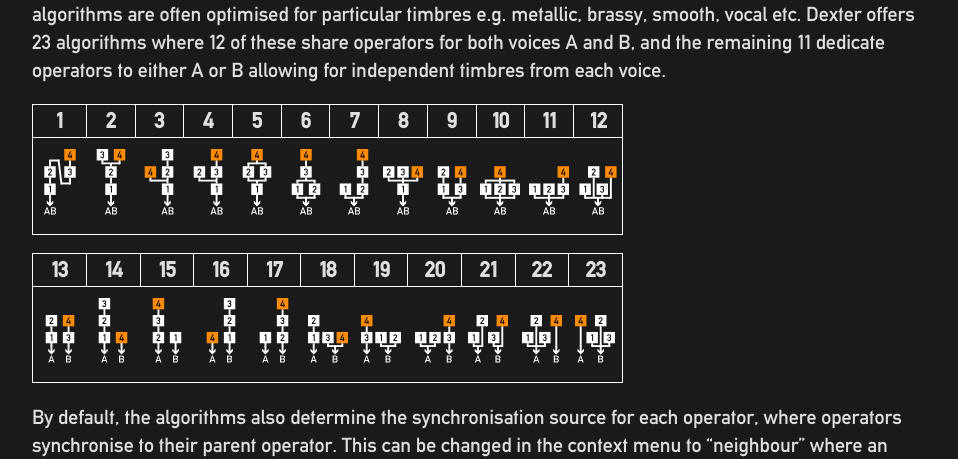
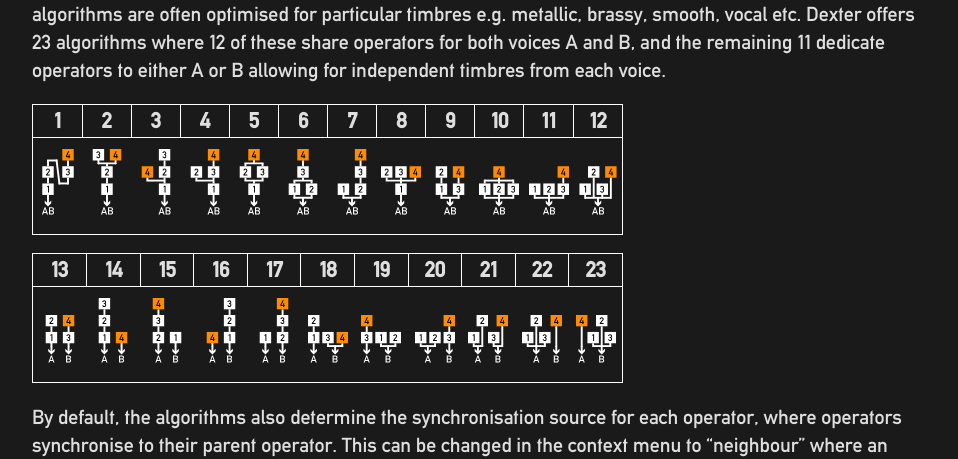
Before and after one commit to ValleyAudio/ValleyAudio.github.io, a Jekyll site: the page built from rack/dexter/dexter.html, in a window 1280 px wide. Shown: the part 1720-2179 px from the top of the page, without its empty margins (160-1118 px from the left). Built offline with Jekyll 4.4.1, drawn with Linux system fonts in a browser that asks for light colours.

Commit message:
Formatting table

```diff
--- a/rack/dexter/dexter.html
+++ b/rack/dexter/dexter.html
@@ -56,37 +56,37 @@
                 <img src="images/algo0.svg" alt="Algorithm 1" style="width:40px;margin-top:10px;margin-bottom:10px;margin-left:2px;margin-right:2px">
             </center></td>
             <td><center>
-                <img src="images/algo1.svg" alt="Algorithm 2" style="width:40px;margin-top:10px;margin-bottom:10px;">
+                <img src="images/algo1.svg" alt="Algorithm 2" style="width:40px;margin-top:10px;margin-bottom:10px;margin-left:2px;margin-right:2px">
             </center></td>
             <td><center>
-                <img src="images/algo2.svg" alt="Algorithm 3" style="width:40px;margin-top:10px;margin-bottom:10px;">
+                <img src="images/algo2.svg" alt="Algorithm 3" style="width:40px;margin-top:10px;margin-bottom:10px;margin-left:2px;margin-right:2px">
             </center></td>
             <td><center>
-                <img src="images/algo3.svg" alt="Algorithm 4" style="width:40px;margin-top:10px;margin-bottom:10px;">
+                <img src="images/algo3.svg" alt="Algorithm 4" style="width:40px;margin-top:10px;margin-bottom:10px;margin-left:2px;margin-right:2px">
             </center></td>
             <td><center>
-                <img src="images/algo4.svg" alt="Algorithm 5" style="width:40px;margin-top:10px;margin-bottom:10px;">
+                <img src="images/algo4.svg" alt="Algorithm 5" style="width:40px;margin-top:10px;margin-bottom:10px;margin-left:2px;margin-right:2px">
             </center></td>
             <td><center>
-                <img src="images/algo5.svg" alt="Algorithm 6" style="width:40px;margin-top:10px;margin-bottom:10px;">
+                <img src="images/algo5.svg" alt="Algorithm 6" style="width:40px;margin-top:10px;margin-bottom:10px;margin-left:2px;margin-right:2px">
             </center></td>
             <td><center>
-                <img src="images/algo6.svg" alt="Algorithm 7" style="width:40px;margin-top:10px;margin-bottom:10px;">
+                <img src="images/algo6.svg" alt="Algorithm 7" style="width:40px;margin-top:10px;margin-bottom:10px;margin-left:2px;margin-right:2px">
             </center></td>
             <td><center>
-                <img src="images/algo7.svg" alt="Algorithm 8" style="width:40px;margin-top:10px;margin-bottom:10px;">
+                <img src="images/algo7.svg" alt="Algorithm 8" style="width:40px;margin-top:10px;margin-bottom:10px;margin-left:2px;margin-right:2px">
             </center></td>
             <td><center>
-                <img src="images/algo8.svg" alt="Algorithm 9" style="width:40px;margin-top:10px;margin-bottom:10px;">
+                <img src="images/algo8.svg" alt="Algorithm 9" style="width:40px;margin-top:10px;margin-bottom:10px;margin-left:2px;margin-right:2px">
             </center></td>
             <td><center>
-                <img src="images/algo9.svg" alt="Algorithm 10" style="width:40px;margin-top:10px;margin-bottom:10px;">
+                <img src="images/algo9.svg" alt="Algorithm 10" style="width:40px;margin-top:10px;margin-bottom:10px;margin-left:2px;margin-right:2px">
             </center></td>
             <td><center>
-                <img src="images/algo10.svg" alt="Algorithm 11" style="width:40px;margin-top:10px;margin-bottom:10px;">
+                <img src="images/algo10.svg" alt="Algorithm 11" style="width:40px;margin-top:10px;margin-bottom:10px;margin-left:2px;margin-right:2px">
             </center></td>
             <td><center>
-                <img src="images/algo11.svg" alt="Algorithm 12" style="width:40px;margin-top:10px;margin-bottom:10px;">
+                <img src="images/algo11.svg" alt="Algorithm 12" style="width:40px;margin-top:10px;margin-bottom:10px;margin-left:2px;margin-right:2px">
             </center></td>
         </tr>
     </table>
@@ -107,37 +107,37 @@
         </tr>
         <tr>
             <td><center>
-                <img src="images/algo12.svg" alt="Algorithm 13" style="width:40px;margin-top:10px;margin-bottom:10px;">
+                <img src="images/algo12.svg" alt="Algorithm 13" style="width:40px;margin-top:10px;margin-bottom:10px;margin-left:2px;margin-right:2px">
             </center></td>
             <td><center>
-                <img src="images/algo13.svg" alt="Algorithm 14" style="width:40px;margin-top:10px;margin-bottom:10px;">
+                <img src="images/algo13.svg" alt="Algorithm 14" style="width:40px;margin-top:10px;margin-bottom:10px;margin-left:2px;margin-right:2px">
             </center></td>
             <td><center>
-                <img src="images/algo14.svg" alt="Algorithm 15" style="width:40px;margin-top:10px;margin-bottom:10px;">
+                <img src="images/algo14.svg" alt="Algorithm 15" style="width:40px;margin-top:10px;margin-bottom:10px;margin-left:2px;margin-right:2px">
             </center></td>
             <td><center>
-                <img src="images/algo15.svg" alt="Algorithm 16" style="width:40px;margin-top:10px;margin-bottom:10px;">
+                <img src="images/algo15.svg" alt="Algorithm 16" style="width:40px;margin-top:10px;margin-bottom:10px;margin-left:2px;margin-right:2px">
             </center></td>
             <td><center>
-                <img src="images/algo16.svg" alt="Algorithm 17" style="width:40px;margin-top:10px;margin-bottom:10px;">
+                <img src="images/algo16.svg" alt="Algorithm 17" style="width:40px;margin-top:10px;margin-bottom:10px;margin-left:2px;margin-right:2px">
             </center></td>
             <td><center>
-                <img src="images/algo17.svg" alt="Algorithm 18" style="width:40px;margin-top:10px;margin-bottom:10px;">
+                <img src="images/algo17.svg" alt="Algorithm 18" style="width:40px;margin-top:10px;margin-bottom:10px;margin-left:2px;margin-right:2px">
             </center></td>
             <td><center>
-                <img src="images/algo18.svg" alt="Algorithm 19" style="width:40px;margin-top:10px;margin-bottom:10px;">
+                <img src="images/algo18.svg" alt="Algorithm 19" style="width:40px;margin-top:10px;margin-bottom:10px;margin-left:2px;margin-right:2px">
             </center></td>
             <td><center>
-                <img src="images/algo19.svg" alt="Algorithm 20" style="width:40px;margin-top:10px;margin-bottom:10px;">
+                <img src="images/algo19.svg" alt="Algorithm 20" style="width:40px;margin-top:10px;margin-bottom:10px;margin-left:2px;margin-right:2px">
             </center></td>
             <td><center>
-                <img src="images/algo20.svg" alt="Algorithm 21" style="width:40px;margin-top:10px;margin-bottom:10px;">
+                <img src="images/algo20.svg" alt="Algorithm 21" style="width:40px;margin-top:10px;margin-bottom:10px;margin-left:2px;margin-right:2px">
             </center></td>
             <td><center>
-                <img src="images/algo21.svg" alt="Algorithm 22" style="width:40px;margin-top:10px;margin-bottom:10px;">
+                <img src="images/algo21.svg" alt="Algorithm 22" style="width:40px;margin-top:10px;margin-bottom:10px;margin-left:2px;margin-right:2px">
             </center></td>
             <td><center>
-                <img src="images/algo22.svg" alt="Algorithm 23" style="width:40px;margin-top:10px;margin-bottom:10px;">
+                <img src="images/algo22.svg" alt="Algorithm 23" style="width:40px;margin-top:10px;margin-bottom:10px;margin-left:2px;margin-right:2px">
             </center></td>
         </tr>
     </table>
```
